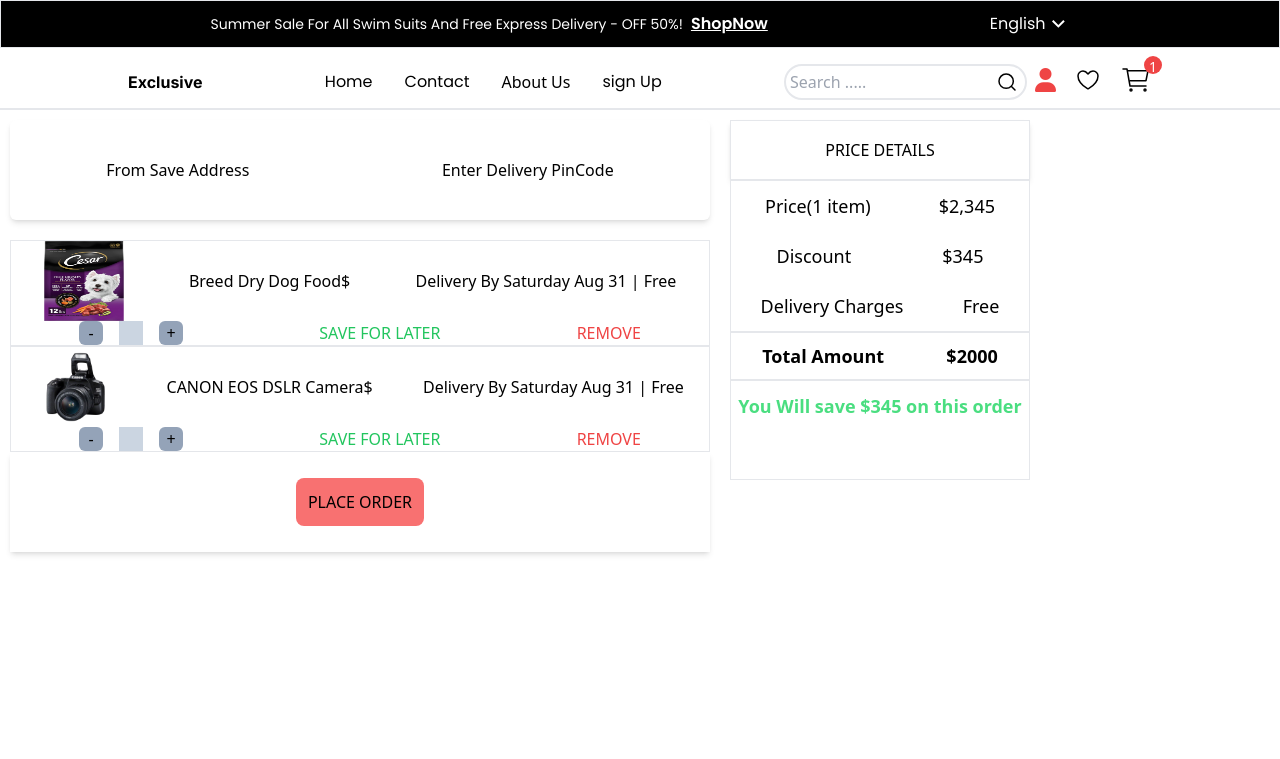
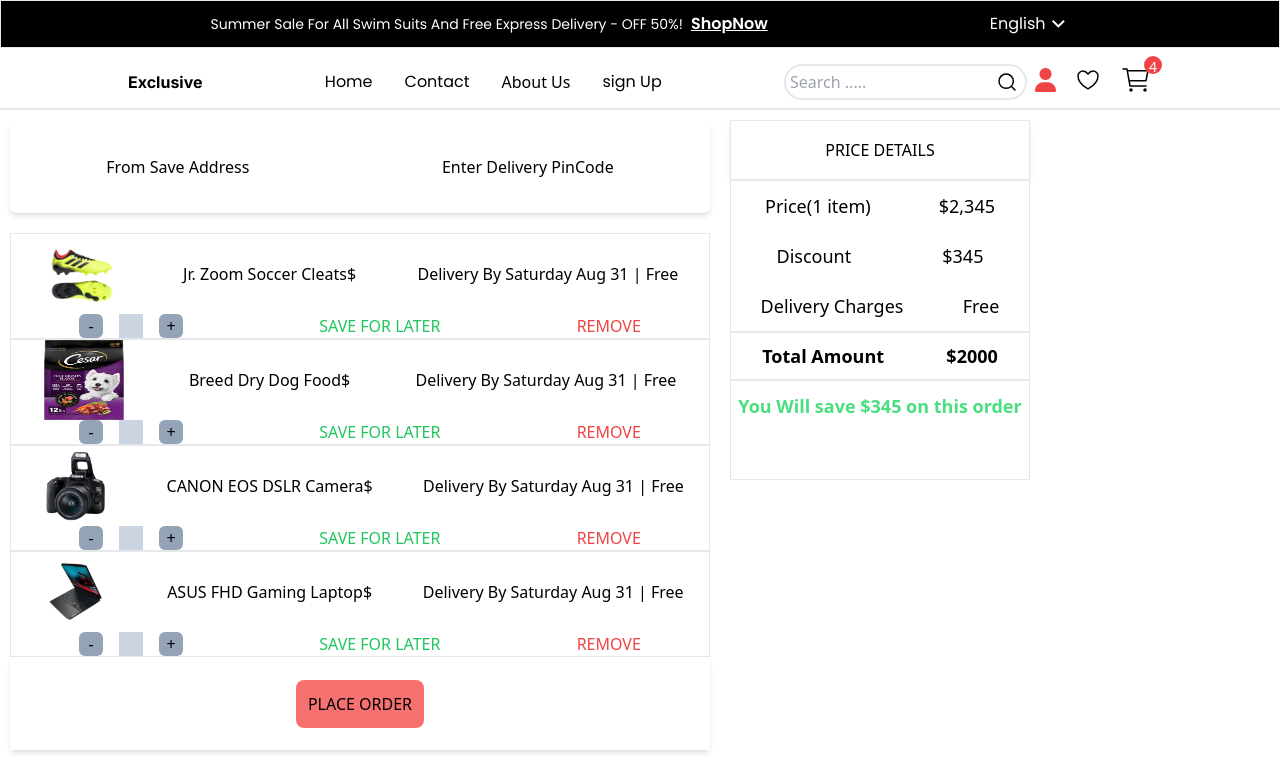
Before and after one commit to Autocv92/exclusive-app, a React (Vite) app: page /cartitems in a window 1280 px wide. Shown: the top 759 px of the page. Built offline with nearby package versions, Linux system fonts and the light colour scheme; data requests are answered from the project's data file.

Commit message:
cart nos increase

```diff
--- a/data/db.json
+++ b/data/db.json
@@ -69,6 +69,11 @@
   ],
   "cart": [
     {
+      "id": "6",
+      "name": "Jr. Zoom Soccer Cleats",
+      "img": "product14.png"
+    },
+    {
       "id": "1",
       "name": "Breed Dry Dog Food",
       "img": "product9.jfif"
@@ -77,6 +82,11 @@
       "id": "2",
       "name": "CANON EOS DSLR Camera",
       "img": "product10.png"
+    },
+    {
+      "id": "3",
+      "name": "ASUS FHD Gaming Laptop",
+      "img": "product11.png"
     }
   ],
   "wishlist": [
--- a/src/components/Cart/CartItems.jsx
+++ b/src/components/Cart/CartItems.jsx
@@ -5,6 +5,7 @@
 
 export function CartItems() {
   const { cart, deleteHandler } = useCart();
+  console.log(length.cart);
   const navigate = useNavigate();
   return (
     <div className="flex h-[full] w-[1000px]">
--- a/src/components/Header/Header.jsx
+++ b/src/components/Header/Header.jsx
@@ -1,7 +1,10 @@
 import { NavLink, useNavigate } from "react-router-dom";
+import { useCart } from "../../context/cartContext";
 
 export function Header() {
   const navigate = useNavigate();
+  const { cart } = useCart();
+  console.log(cart.length);
   const myProfileHandler = () => {
     navigate("/myprofile");
   };
@@ -111,7 +114,7 @@
           >
             <img src="cart.svg" className="h-8 w-8" />
             <span className="absolute right-[118px] top-[-8px] h-[18px] w-[18px] rounded-full bg-red-500 text-center text-[14px] text-white">
-              1
+              {cart.length}
             </span>
           </NavLink>
         </div>
```
